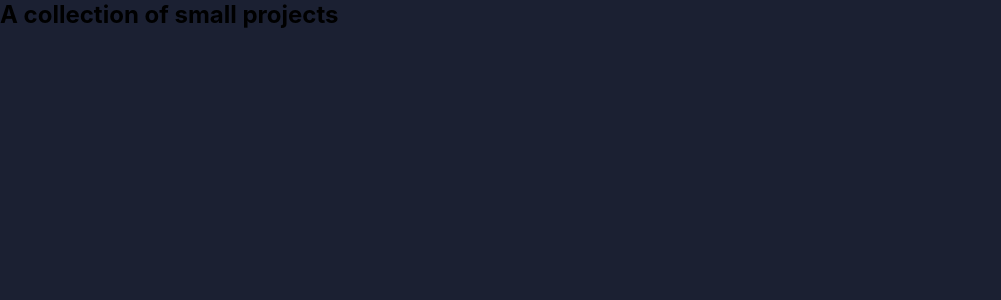
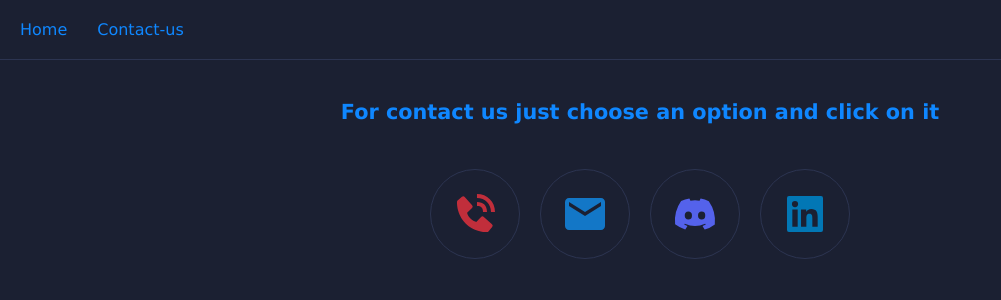
Before and after one commit to majid-hatami-maleki/mini-projects, a React (Create React App) app: page /contact in a window 1280 px wide. Shown: the top 300 px of the page, without its empty margins (0-1001 px from the left). Built offline with nearby package versions, Linux system fonts and the light colour scheme.

Commit message:
about-us fixed - icons added and ...

```diff
--- a/package.json
+++ b/package.json
@@ -8,6 +8,8 @@
     "@testing-library/user-event": "^13.5.0",
     "react": "^18.2.0",
     "react-dom": "^18.2.0",
+    "react-icons": "^4.11.0",
+    "react-router-dom": "^6.17.0",
     "react-scripts": "5.0.1",
     "web-vitals": "^2.1.4"
   },
--- a/src/components/app/App.js
+++ b/src/components/app/App.js
@@ -1,27 +1,22 @@
-import React, { useContext } from 'react'
-import './app.css'
-import { clockContexts } from '../../contexts/ClockContext'
-import { EXTrackerContexts } from '../../contexts/ExpenseTrackerContext'
-import { vowelCounterContexts } from '../../contexts/VowelCounterContext'
-import { RHSGameContexts } from '../../contexts/RHSGameContext'
-
+import React, { useContext } from "react";
+import "./app.css";
+import { BrowserRouter,Link,NavLink } from "react-router-dom";
+import Home from "../pages/home/Home";
+import Routers from "../../routes/Routers";
+import Header from "../header/Header";
+/*
+1- install react bootstrap for responsive
+2- introduce home screen
+*/
 export default function App() {
-    const clockContS= useContext(clockContexts)
-    const ExContS = useContext(EXTrackerContexts)
-    const VowelContS = useContext(vowelCounterContexts)
-    const RHSContS = useContext(RHSGameContexts)
   return (
-    <div className='app-container'>
-        <header>
-            <nav>
-                <h1>A collection of small projects</h1>
-                <ul>
-                    <li></li>
-                </ul>
-            </nav>
-        </header>
-        <main></main>
-        <footer></footer>
+    <div className="app-container">
+      <BrowserRouter>
+      <Header/>
+        <main>
+            <Routers/>
+        </main>
+      </BrowserRouter>
     </div>
-  )
+  );
 }
--- a/src/components/app/app.css
+++ b/src/components/app/app.css
@@ -1,5 +1,25 @@
+:root{
+    --primaryBgColor : #1b2032;
+    --primaryColor : #0f87ff;
+    --secondaryColor : #2c3451;
+}
 .app-container{
     min-width: 100vw;
     min-height: 100vh;
-    background-color: rgb(27, 32, 50);
+    background-color: var(--primaryBgColor);
+    display: flex;
+    justify-content: flex-start;
+    align-items: center;
+    flex-direction:column;
+    /*display flex*/
+    gap: 20px;
 }
+main{
+    width: 70%;
+    padding: 20px;
+    display: flex;
+    justify-content: flex-start;
+    align-items: center;
+    flex-direction: column;
+    /*display flex*/
+}
--- /dev/null
+++ b/src/components/header/Header.js
@@ -0,0 +1,19 @@
+import React from "react";
+import './header.css'
+import { Link,NavLink } from "react-router-dom";
+export default function Header() {
+  return (
+    <header>
+      <nav>
+        <ul>
+          <li>
+            <NavLink to="/">Home</NavLink>
+          </li>
+          <li>
+            <NavLink to='/contact'>Contact-us</NavLink>
+          </li>
+        </ul>
+      </nav>
+    </header>
+  );
+}
--- /dev/null
+++ b/src/components/header/header.css
@@ -0,0 +1,36 @@
+header{
+    width: 100%;
+    display: flex;
+    justify-content: flex-start;
+    align-items: center;
+    flex-direction: row;
+    /*display flex*/
+    border-bottom: 1px solid var(--secondaryColor);
+    padding: 10px;
+}
+header nav{
+    width: 100%;
+    display: flex;
+    justify-content: center;
+    align-items: flex-start;
+    flex-direction: column;
+    /*display flex*/
+    gap: 20px;
+}
+header nav ul{
+    width: 100%;
+    display: flex;
+    justify-content: flex-start;
+    align-items: center;
+    flex-direction: row;
+    /*display flex*/
+    gap: 10px;
+}
+header nav ul li{
+    text-align: center;
+    padding: 10px;
+    font-family: Verdana, Geneva, Tahoma, sans-serif;
+}
+header nav ul li a{
+    color: var(--primaryColor);
+}
--- /dev/null
+++ b/src/components/pages/contact/Contact.js
@@ -0,0 +1,42 @@
+import React from "react";
+import "./contact.css";
+import {
+  BiSolidPhoneCall,
+  BiLogoDiscordAlt,
+  BiLogoLinkedinSquare,
+} from "react-icons/bi";
+import { MdEmail } from "react-icons/md";
+export default function Contact() {
+  /*
+    1- add contents for copy to btns
+    2- copy the contents on click
+    3-responsive page
+    */
+  return (
+    <div className="contact-container">
+      <h3>For contact us just choose an option and click on it</h3>
+      <ul>
+        <li>
+          <button className="contact-btns" id="contact-phone-btn">
+            <BiSolidPhoneCall />
+          </button>
+        </li>
+        <li>
+          <button className="contact-btns" id="contact-email-btn">
+            <MdEmail />
+          </button>
+        </li>
+        <li>
+          <button className="contact-btns" id="contact-discord-btn">
+            <BiLogoDiscordAlt />
+          </button>
+        </li>
+        <li>
+          <button className="contact-btns" id="contact-linkedin-btn">
+            <BiLogoLinkedinSquare />
+          </button>
+        </li>
+      </ul>
+    </div>
+  );
+}
--- /dev/null
+++ b/src/components/pages/contact/contact.css
@@ -0,0 +1,55 @@
+.contact-container{
+    width: 100%;
+    display: flex;
+    justify-content: center;
+    align-items: center;
+    flex-direction: column;
+    /*display flex*/
+    gap: 40px;
+}
+.contact-container h3{
+    font-family: Verdana, Geneva, Tahoma, sans-serif;
+    font-size: 1.3rem;
+    color: var(--primaryColor);
+}
+.contact-container ul{
+    width: 100%;
+    display: flex;
+    justify-content: center;
+    align-items: center;
+    flex-direction: row;
+    /*display flex*/
+    gap: 10px;
+}
+.contact-container ul li{
+    padding: 5px;
+}
+.contact-btns{
+    background-color: transparent;
+    display: flex;
+    justify-content: center;
+    align-items: center;
+    flex-direction: row;
+    /*display flex*/
+    padding: 20px;
+    font-size: 3rem;
+    border: 1px solid var(--secondaryColor);
+    cursor: pointer;
+    border-radius: 50%;
+    transition: all 0.4s ease-in;
+}
+.contact-btns:hover{
+    background-color: var(--secondaryColor);
+}
+#contact-phone-btn{
+    color: #C12E3B;
+}
+#contact-email-btn{
+    color: #1377C7;
+}
+#contact-discord-btn{
+    color: #5462EB;
+}
+#contact-linkedin-btn{
+    color: #0277B5;
+}
--- /dev/null
+++ b/src/components/pages/home/Home.js
@@ -0,0 +1,18 @@
+import React from 'react'
+import './homePage.css'
+import { Link,navLink } from 'react-router-dom'
+export default function Home() {
+  return (
+    <div>
+        <h2>projects</h2>
+        <ul>
+            <li>
+                <Link>digital clock</Link>
+                <Link>expense tracker</Link>
+                <Link>vowel counter</Link>
+                <Link>rock,hand,scissor game</Link>
+            </li>
+        </ul>
+    </div>
+  )
+}
--- a/src/index.css
+++ b/src/index.css
@@ -15,4 +15,6 @@ code {
     padding: 0;
     margin: 0;
     box-sizing: border-box;
+    text-decoration: none;
+    list-style-type: none;
 }
--- /dev/null
+++ b/src/routes/Routers.js
@@ -0,0 +1,13 @@
+import React from 'react'
+import { Route,Routes } from 'react-router-dom'
+import Home from './../components/pages/home/Home'
+import Contact from '../components/pages/contact/Contact'
+
+export default function Routers() {
+  return (
+    <Routes>
+        <Route index element={<Home/>}/>
+        <Route path='/contact' element={<Contact/>} />
+    </Routes>
+  )
+}
```
Also changed, not shown: src/components/clockApp/Clock.js (deleted, +0 -7 lines), src/components/pages/home/homePage.css (added), 1 other file (tests, documents, lock files or other folders).
